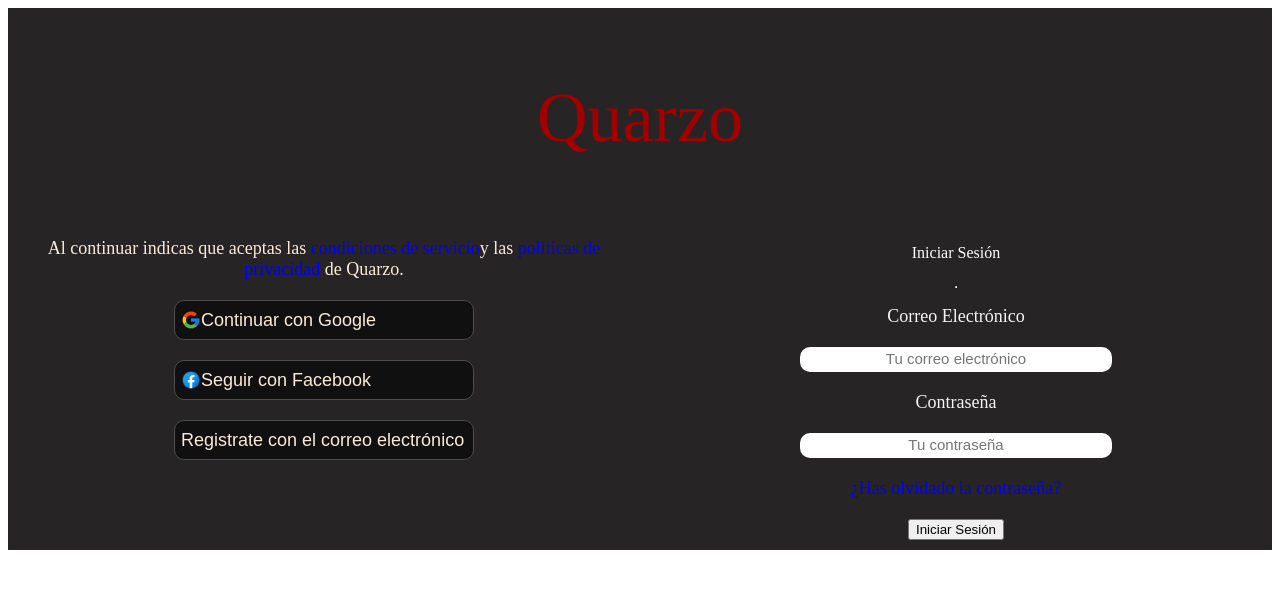
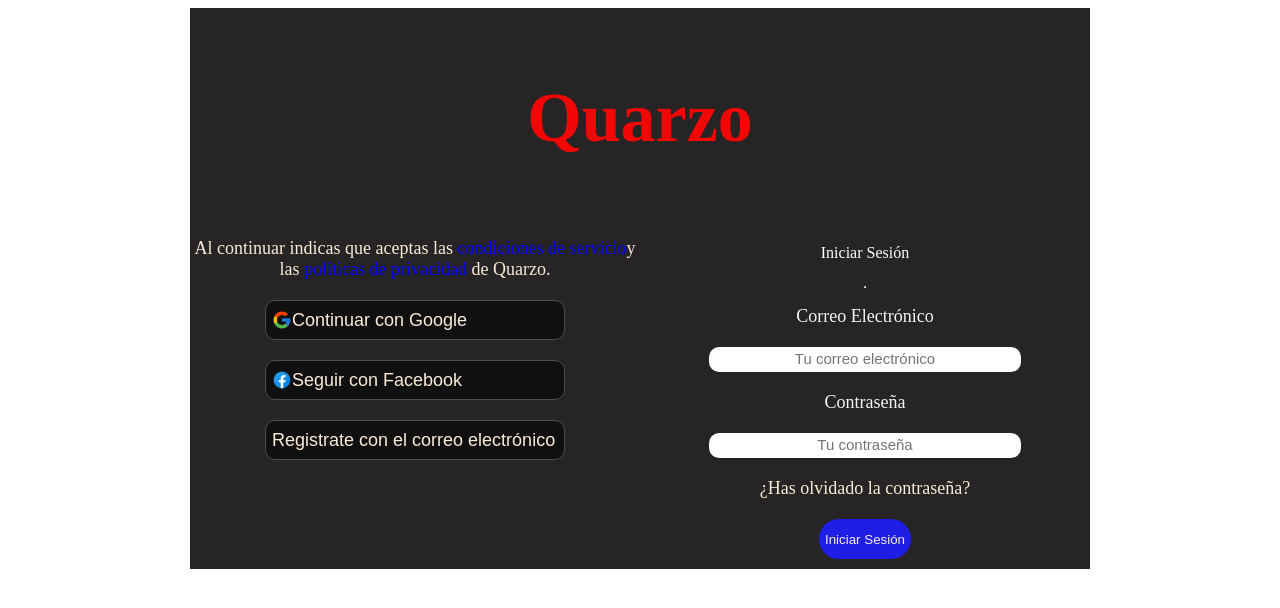
Before and after one commit to Eddieramirez29/Quarzo, a React (Vite) app: page / in a window 1280 px wide. Shown: the top 608 px of the page. Built offline with nearby package versions, Linux system fonts and the light colour scheme.

Commit message:
Responsive design is done!

```diff
--- a/src/Quarzo/Log.module.css
+++ b/src/Quarzo/Log.module.css
@@ -2,8 +2,15 @@
   font-size: 40px;
 }
 
+body {
+  display: flex;
+  flex-direction: column;
+  align-items: center;
+}
+
 .containerMain {
   background-color: rgb(38, 36, 36);
+  width: 425px;
 }
 
 a {
@@ -33,7 +40,8 @@
   display: flex;
   justify-content: center;
   align-items: center;
-  color: #A20000;
+  color: #f20606;
+  font-weight: 600;
 }
 
 section {
@@ -48,6 +56,12 @@
 }
 
 .containerMain_register, form, .containerMain_logIn p {
+  display: flex;
+  align-items: center;
+  flex-direction: column;
+}
+
+form {
   display: flex;
   align-items: center;
   flex-direction: column;
@@ -91,6 +105,10 @@
   color: blue;
 }
 
+.containerMain_Forgotten {
+  color: antiquewhite;
+}
+
 .containerMain_register > button {
   background-color: rgb(17, 16, 16);
   color: antiquewhite;
@@ -102,6 +120,20 @@
   display: flex;
   align-items: center;
   justify-content: flex-start;
+}
+
+.containerMain_ButtonLogIn {
+  height: 40px;
+  border-radius: 20px;
+  border: none;
+  background-color: rgb(30, 30, 231);
+  color: antiquewhite;
+}
+
+.containerMain_ButtonLogIn:hover {
+  border: none;
+  background-color: rgb(6, 6, 188);
+  color: rgb(252, 252, 252);
 }
 
 .containerMain_register > button:hover {
@@ -126,6 +158,9 @@
   .containerMain_Email, .containerMain_Password {
     width: 200px;
   }
+  .containerMain {
+    width: 768px;
+  }
 }
 @media (min-width: 1024px) {
   .containerMain_register > button {
@@ -145,4 +180,7 @@
   .containerMain_Email, .containerMain_Password {
     width: 300px;
   }
+  .containerMain {
+    width: 900px;
+  }
 }/*# sourceMappingURL=Log.module.css.map */
--- a/src/Quarzo/Log.module.scss
+++ b/src/Quarzo/Log.module.scss
@@ -4,27 +4,38 @@
 $button-width-425:150px;
 $button-border-radius-425:5px;
 $border-width-425:2px;
+$width-size-425:425px;
 
 $button-width-768:200px;
 $font-size-768:17px;
 $font-size-title-768:50px;
 $button-border-radius-768:8px;
 $border-width-768:3px;
+$width-size-768:768px;
 
 $button-width-1024:300px;
 $font-size-1024:18px;
 $font-size-title-1024:70px;
 $button-border-radius-1024:10px;
 $border-width-1024:4px;
+$width-size-1024:900px;
 
 .containerMain_title
 {
   font-size: $font-size-title-425;
 }
 
+body
+{
+  display: flex;
+  flex-direction: column;
+  align-items: center;
+}
+
 .containerMain
 {
   background-color: rgb(38, 36, 36);
+  width: $width-size-425;
 }
 
 a
@@ -60,7 +71,8 @@
   display: flex;
   justify-content: center;
   align-items: center;
-  color: #A20000;
+  color: #f20606;
+  font-weight: 600;
 }
 
 section
@@ -78,14 +90,16 @@
   width: 50%;
 }
 
-.formContainer
+.containerMain_register, form, .containerMain_logIn p
 {
-  // border: 2px solid greenyellow;
+  display: flex;
+  align-items: center;
+  flex-direction: column;
 }
 
 
 
-.containerMain_register, form, .containerMain_logIn p
+form
 {
   display: flex;
   align-items: center;
@@ -134,6 +148,11 @@
   color: blue;
 }
 
+.containerMain_Forgotten
+{
+  color: antiquewhite;
+}
+
 .containerMain_register > button
 {
   background-color: rgb(17, 16, 16);
@@ -146,6 +165,22 @@
   display: flex;
   align-items: center;
   justify-content: flex-start;
+}
+
+.containerMain_ButtonLogIn
+{
+  height: 40px;
+  border-radius: 20px;
+  border: none;
+  background-color: rgb(30, 30, 231);
+  color: antiquewhite;
+}
+
+.containerMain_ButtonLogIn:hover
+{
+  border: none;
+  background-color: rgb(6, 6, 188);
+  color: rgb(252, 252, 252);
 }
 
 .containerMain_register > button:hover{
@@ -179,6 +214,10 @@
   {
     width: $button-width-768;
   }
+  .containerMain
+  {
+    width: $width-size-768;
+  }
 }
 
 @media (min-width:1024px)
@@ -208,4 +247,8 @@
   {
     width: $button-width-1024;
   }
+  .containerMain
+  {
+    width: $width-size-1024;
+  }
 }
```
Also changed, not shown: 1 other file (tests, documents, lock files or other folders).
